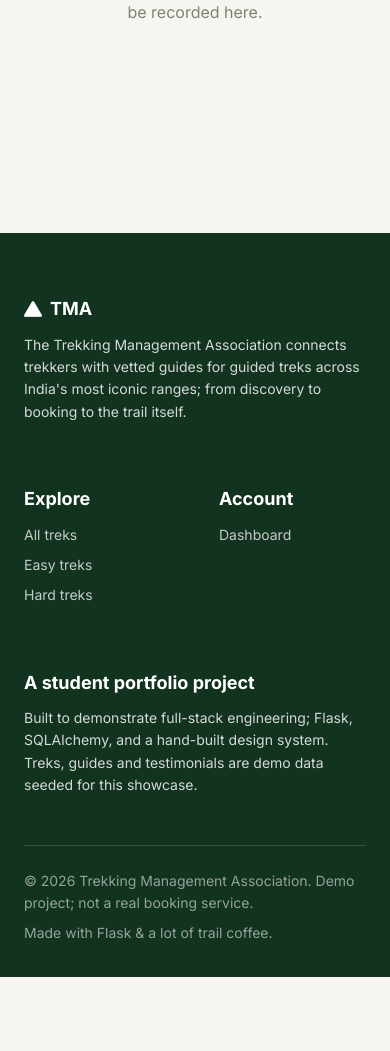
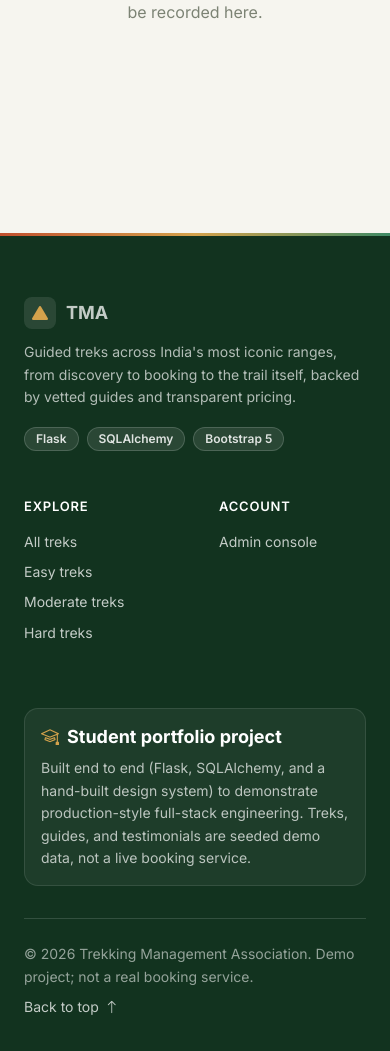
Before and after one commit to lucifer046/trekking-management-application, a Flask app: page /admin/activity in a window 390 px wide. Shown: the part 677-1728 px from the top of the page. Before the commit the page ends 1654 px from the top, so only its background shows below. Run offline with Flask 3, Linux system fonts and the light colour scheme; the visitor is signed in with stand-in values (Sample User, id 1); data that the repository does not hold is empty; some libraries are stand-ins or nearby versions.

Commit message:
Redesign the footer and fix its content
Visual redesign:
- Added a thin brand-gradient hairline (accent -> gold -> primary) at
  the top of the footer, the one spot on the page these three tokens
  share a line, marking the content/footer boundary without a flat
  border.
- Brand column now uses a logo mark badge plus a tighter tagline, and
  a small row of tech-stack chips (Flask, SQLAlchemy, Bootstrap 5)
  using a new badge-tone-inverse tone (the existing badge-tma tones
  are tinted for light card backgrounds and disappear on this dark
  one).
- Nav column headings (Explore, Account) are now uppercase/letter-
  spaced small labels; links get a short translateX hover nudge.
- The "student portfolio project" note gets its own bordered panel
  (background tint + icon heading) so it visually reads as a note
  about the site rather than a fourth nav column.
- Bottom bar swaps the "trail coffee" line for a "Back to top" link
  (reuses the existing #main-content skip-link anchor, so it benefits
  from the site's existing scroll-behavior: smooth).

Content fixes:
- Explore column was missing "Moderate treks" (only Easy/Hard were
  linked); added it.
- Account column previously always linked to public.home and was
  labeled "Dashboard" regardless of who was looking at it, which
  wasn't actually a dashboard for a logged-out visitor, a staff
  member, or an admin. Rebuilt it to mirror the navbar's own role
  logic: logged-out gets Log in/Create account, trekkers get
  Dashboard/My bookings/Wishlist, staff get Staff dashboard (or the
  pending-approval page)/Profile, admins get Admin console.

Verified live logged out, as admin, and at mobile width (no
horizontal overflow, bottom bar wraps via flex-wrap); full pytest
suite still green (87 passed).

```diff
--- a/app/static/css/components.css
+++ b/app/static/css/components.css
@@ -125,14 +125,41 @@
 
 /* ---------------------------------- Footer ------------------------------ */
 .site-footer {
+  position: relative;
   background: var(--color-primary-900);
   color: rgba(255, 255, 255, 0.82);
   margin-top: var(--space-9);
   padding-block: var(--space-8) var(--space-6);
 }
-.site-footer h5 { color: #fff; font: var(--text-heading-sm); margin-bottom: var(--space-3); }
+/* Thin brand-gradient hairline; the one spot on the page the accent
+   and gold tokens get to share a line, marking the content/footer
+   boundary without a hard, flat-looking border. */
+.site-footer::before {
+  content: "";
+  position: absolute;
+  top: 0; left: 0; right: 0;
+  height: 3px;
+  background: linear-gradient(90deg, var(--color-accent-600), var(--color-gold-500), var(--color-primary-500));
+}
+.site-footer h5 { color: #fff; font: var(--text-label); text-transform: uppercase; letter-spacing: 0.06em; margin-bottom: var(--space-4); }
 .site-footer a { color: rgba(255, 255, 255, 0.75); }
 .site-footer a:hover { color: #fff; }
+
+.footer-brand { display: inline-flex; align-items: center; gap: 10px; font: var(--text-heading-sm); color: #fff; text-decoration: none; margin-bottom: var(--space-3); }
+.footer-brand .brand-mark { display: inline-flex; align-items: center; justify-content: center; width: 32px; height: 32px; border-radius: var(--radius-sm); background: rgba(255, 255, 255, 0.1); color: var(--color-gold-500); font-size: 1rem; }
+.footer-brand:hover { color: #fff; }
+.footer-tagline { color: rgba(255, 255, 255, 0.68); max-width: 42ch; margin-bottom: var(--space-4); }
+
+.footer-links a { display: inline-flex; transition: transform var(--duration-fast) var(--ease-standard), color var(--duration-fast) var(--ease-standard); }
+.footer-links a:hover { transform: translateX(3px); }
+
+/* Sets this column apart from the plain nav-link columns beside it,
+   since it's a note about the site rather than a place to navigate. */
+.footer-note { background: rgba(255, 255, 255, 0.05); border: 1px solid rgba(255, 255, 255, 0.1); border-radius: var(--radius-md); padding: var(--space-4); }
+.footer-note h5 { text-transform: none; letter-spacing: normal; font: var(--text-heading-sm); margin-bottom: var(--space-2); }
+.footer-note h5 i { color: var(--color-gold-500); }
+.footer-note p { color: rgba(255, 255, 255, 0.7); }
+
 .site-footer .footer-bottom {
   border-top: 1px solid rgba(255, 255, 255, 0.14);
   margin-top: var(--space-6);
@@ -140,6 +167,8 @@
   font-size: 0.875rem;
   color: rgba(255, 255, 255, 0.55);
 }
+.footer-top-link { display: inline-flex; align-items: center; gap: 6px; color: rgba(255, 255, 255, 0.75); }
+.footer-top-link:hover { color: #fff; }
 
 /* ---------------------------------- Buttons ------------------------------ */
 .btn-tma {
@@ -421,6 +450,9 @@
 .badge-tone-info { background: var(--color-info-100); color: var(--color-info-700); }
 .badge-tone-brand { background: var(--color-primary-100); color: var(--color-primary-800); }
 .badge-tone-neutral { background: var(--color-neutral-100); color: var(--color-neutral-600); }
+/* For dark surfaces (footer's tech-stack chips); the tinted tones above
+   assume a light card background and disappear against a dark one. */
+.badge-tone-inverse { background: rgba(255, 255, 255, 0.1); color: rgba(255, 255, 255, 0.85); border: 1px solid rgba(255, 255, 255, 0.16); }
 
 .difficulty-dot { width: 8px; height: 8px; border-radius: 50%; display: inline-block; }
 .difficulty-dot--easy { background: var(--color-success-600); }
--- a/app/templates/layout/footer.html
+++ b/app/templates/layout/footer.html
@@ -2,36 +2,58 @@
   <div class="container-tma">
     <div class="row g-5">
       <div class="col-lg-4">
-        <h5 class="d-flex align-items-center gap-2"><i class="bi bi-triangle-fill"></i> TMA</h5>
-        <p class="fs-sm">The Trekking Management Association connects trekkers with vetted guides for guided treks across India's most iconic ranges; from discovery to booking to the trail itself.</p>
+        <a href="{{ url_for('public.home') }}" class="footer-brand">
+          <span class="brand-mark" aria-hidden="true"><i class="bi bi-triangle-fill"></i></span>
+          TMA
+        </a>
+        <p class="fs-sm footer-tagline">Guided treks across India's most iconic ranges, from discovery to booking to the trail itself, backed by vetted guides and transparent pricing.</p>
+        <ul class="list-unstyled d-flex flex-wrap gap-2 mb-0" aria-label="Built with">
+          <li><span class="badge-tma badge-tone-inverse">Flask</span></li>
+          <li><span class="badge-tma badge-tone-inverse">SQLAlchemy</span></li>
+          <li><span class="badge-tma badge-tone-inverse">Bootstrap 5</span></li>
+        </ul>
       </div>
+
       <div class="col-6 col-lg-2">
         <h5>Explore</h5>
-        <ul class="list-unstyled fs-sm d-flex flex-column gap-2">
+        <ul class="footer-links list-unstyled fs-sm d-flex flex-column gap-2">
           <li><a href="{{ url_for('public.explore') }}">All treks</a></li>
-          <li><a href="{{ url_for('public.explore') }}?difficulty=easy">Easy treks</a></li>
-          <li><a href="{{ url_for('public.explore') }}?difficulty=hard">Hard treks</a></li>
+          <li><a href="{{ url_for('public.explore', difficulty='easy') }}">Easy treks</a></li>
+          <li><a href="{{ url_for('public.explore', difficulty='moderate') }}">Moderate treks</a></li>
+          <li><a href="{{ url_for('public.explore', difficulty='hard') }}">Hard treks</a></li>
         </ul>
       </div>
+
       <div class="col-6 col-lg-2">
         <h5>Account</h5>
-        <ul class="list-unstyled fs-sm d-flex flex-column gap-2">
+        <ul class="footer-links list-unstyled fs-sm d-flex flex-column gap-2">
           {% if not current_user.is_authenticated %}
             <li><a href="{{ url_for('auth.login') }}">Log in</a></li>
-            <li><a href="{{ url_for('auth.register') }}">Sign up</a></li>
+            <li><a href="{{ url_for('auth.register') }}">Create account</a></li>
+          {% elif current_user.is_admin %}
+            <li><a href="{{ url_for('admin.dashboard') }}">Admin console</a></li>
+          {% elif current_user.is_staff %}
+            <li><a href="{{ url_for('staff.dashboard') if current_user.is_approved_staff else url_for('staff.pending_status') }}">Staff dashboard</a></li>
+            <li><a href="{{ url_for('staff.profile') }}">Profile</a></li>
           {% else %}
-            <li><a href="{{ url_for('public.home') }}">Dashboard</a></li>
+            <li><a href="{{ url_for('user.dashboard') }}">Dashboard</a></li>
+            <li><a href="{{ url_for('user.booking_history') }}">My bookings</a></li>
+            <li><a href="{{ url_for('user.wishlist') }}">Wishlist</a></li>
           {% endif %}
         </ul>
       </div>
+
       <div class="col-lg-4">
-        <h5>A student portfolio project</h5>
-        <p class="fs-sm">Built to demonstrate full-stack engineering; Flask, SQLAlchemy, and a hand-built design system. Treks, guides and testimonials are demo data seeded for this showcase.</p>
+        <div class="footer-note">
+          <h5 class="d-flex align-items-center gap-2"><i class="bi bi-mortarboard"></i> Student portfolio project</h5>
+          <p class="fs-sm mb-0">Built end to end (Flask, SQLAlchemy, and a hand-built design system) to demonstrate production-style full-stack engineering. Treks, guides, and testimonials are seeded demo data, not a live booking service.</p>
+        </div>
       </div>
     </div>
-    <div class="footer-bottom d-flex flex-wrap justify-content-between gap-2">
+
+    <div class="footer-bottom d-flex flex-wrap align-items-center justify-content-between gap-2">
       <span>&copy; {{ now().year }} Trekking Management Association. Demo project; not a real booking service.</span>
-      <span>Made with Flask &amp; a lot of trail coffee.</span>
+      <a href="#main-content" class="footer-top-link">Back to top <i class="bi bi-arrow-up"></i></a>
     </div>
   </div>
 </footer>
```
